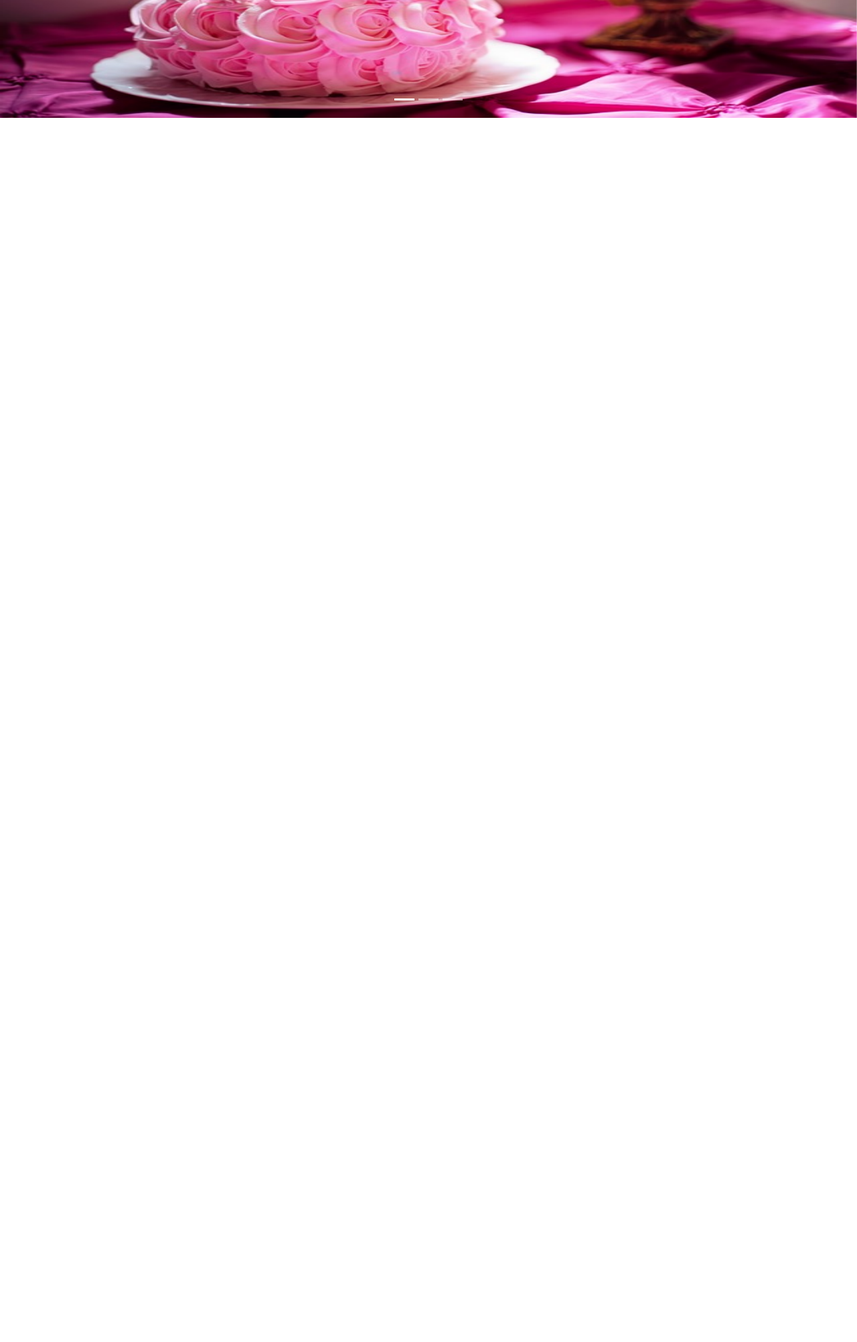
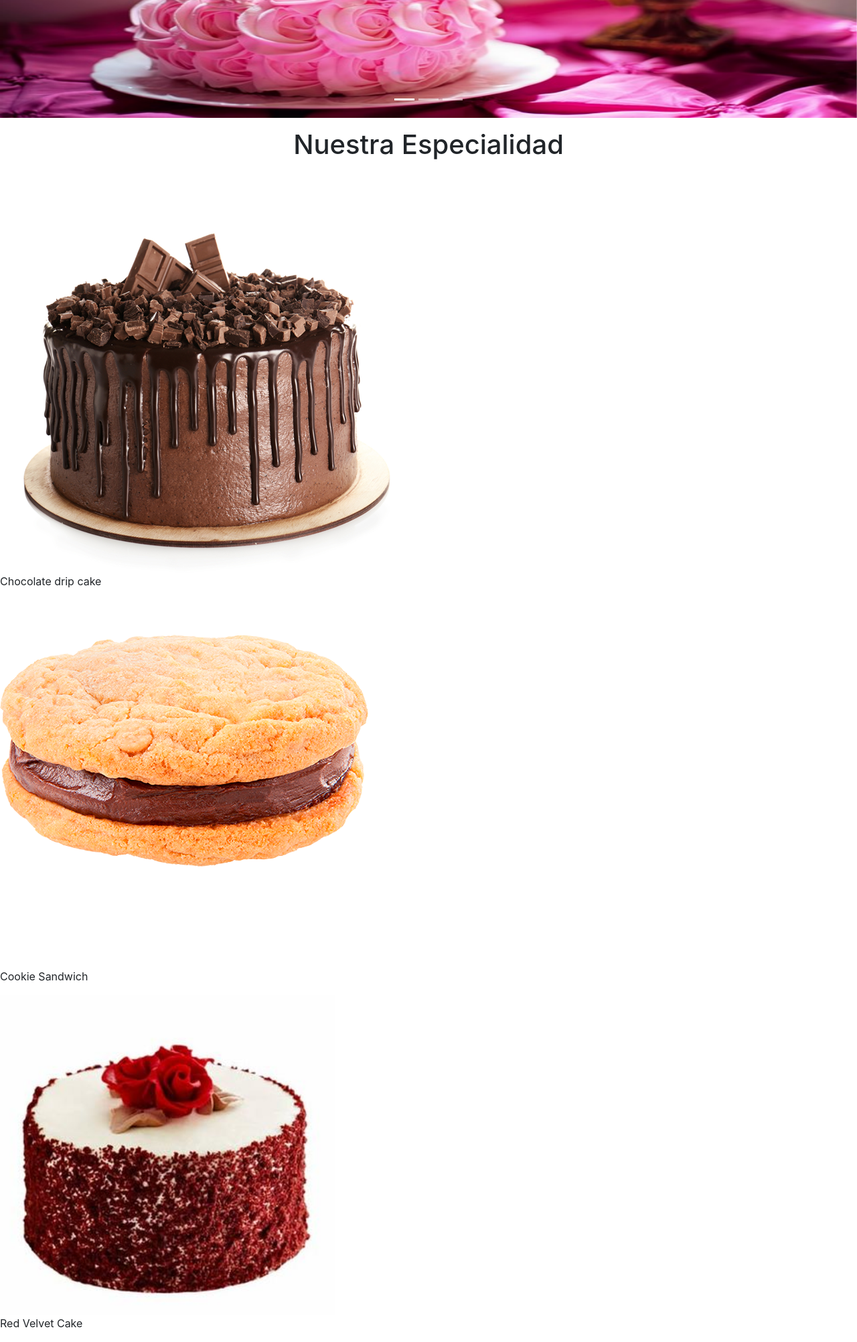
Before and after one commit to mar-p98/Proyecto, a PHP site: page / in a window 1280 px wide. Shown: the part 364-2368 px from the top of the page at 67% size. Before the commit the page ends 540 px from the top, so only its background shows below. Run offline with PHP 8.4, Linux system fonts and the light colour scheme.

Commit message:
Productos agregados

```diff
--- a/css/main.css
+++ b/css/main.css
@@ -32,3 +32,9 @@
    height: 500;
 
   }
+
+  #titulo1 {
+    margin: 1rem auto;
+    width:100%;
+    text-align: center;
+}
--- a/index.html
+++ b/index.html
@@ -66,6 +66,34 @@
 
     </div>
 
+      <section id="titulo1">
+
+        <h1>Nuestra Especialidad</h1>
+
+      </section>
+
+
+        <article>
+            <figure>
+                <img src="img/chocolate-cake.png"/> <figcaption>Chocolate drip cake</figcaption>
+            </figure>
+
+        </article>
+
+        <article>
+            <figure>
+                <img src="img/cookieSandwich.png"/> <figcaption>Cookie Sandwich</figcaption>
+            </figure>
+        </article>
+
+        <article>
+            <figure>
+                <img src="img/redvelvetcake.png"/> <figcaption>Red Velvet Cake</figcaption>
+            </figure>
+        </article>
+
+        </section>
+
   </main>
 
 </body>
```
Also changed, not shown: img/chocolate-cake.png (added), img/cookieSandwich.png (added), img/redvelvetcake.png (added).
